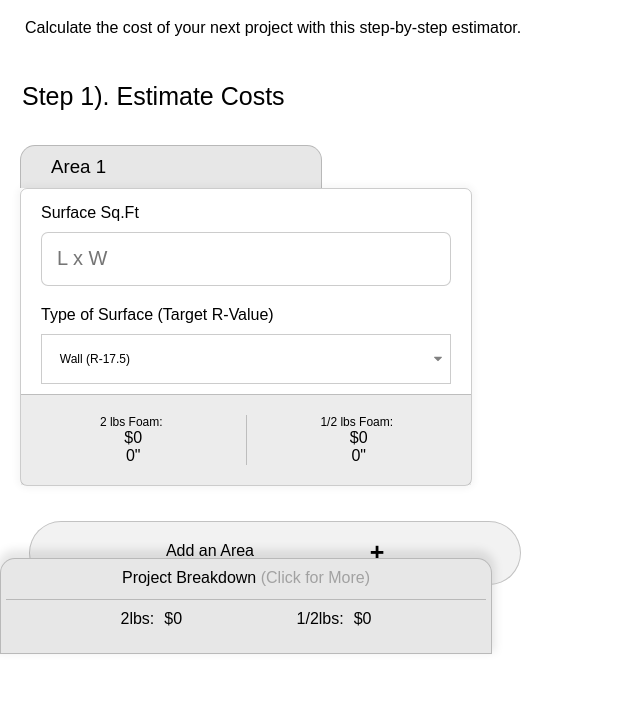
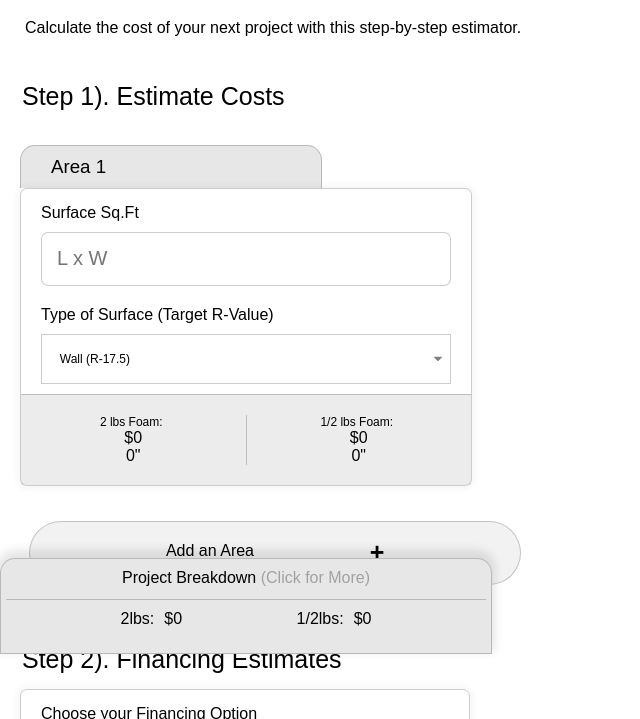
Before and after one commit to BlackPrnce99/InstaFoamEstimator, a plain HTML site: page index.html in a window 1280 px wide. Shown: the part 81-800 px from the top of the page, without its empty margins (0-640 px from the left). Drawn offline with Linux system fonts and the light colour scheme; a web font is replaced by a local one.

Commit message:
Still messing with the bottom menu bar 3

```diff
--- a/css/main.css
+++ b/css/main.css
@@ -7,7 +7,7 @@ body {
 
 #main-wrapper {
   position: absolute;
-  max-height: 91vh;
+  max-height: 100vh;
   overflow: scroll; }
 
 fieldset {
```
